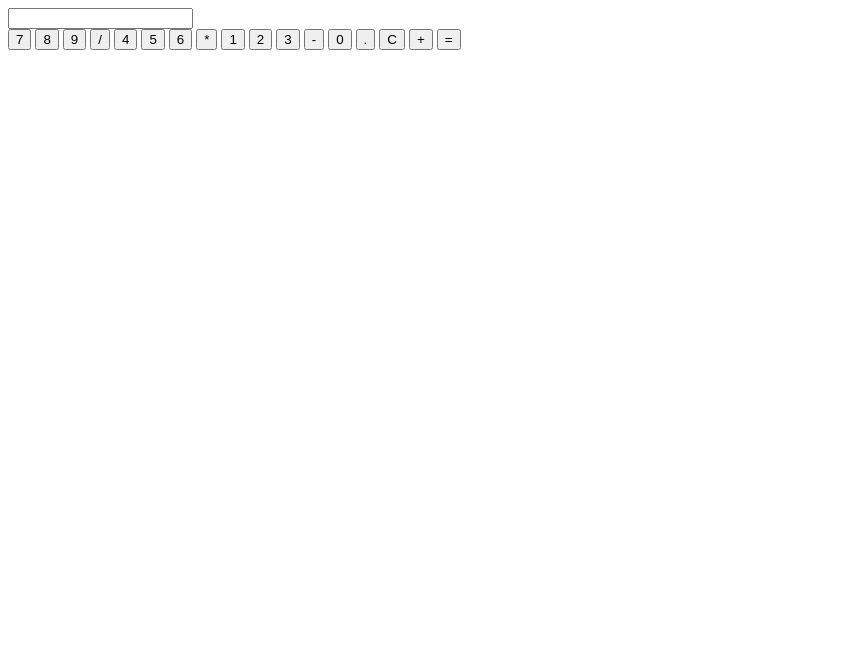
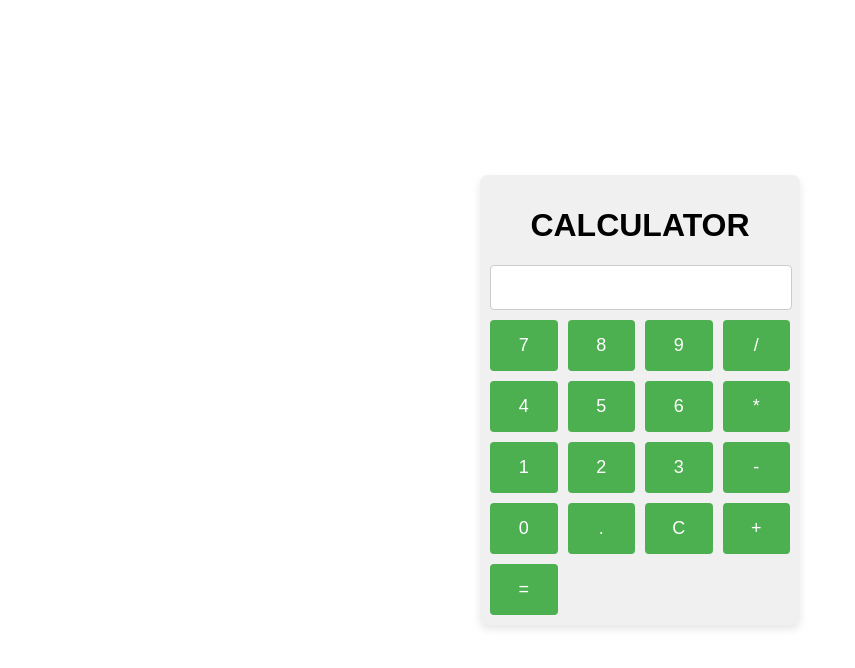
Before and after one commit to sneha-1019/codeSoft_task1, a plain HTML site: page index.html in a window 1280 px wide. Shown: the whole page, without its empty margins (0-855 px from the left). Drawn offline with Linux system fonts and the light colour scheme.

Commit message:
adding CSS

```diff
--- a/index.html
+++ b/index.html
@@ -8,6 +8,9 @@
 </head>
 <body>
   <div class="calculator">
+    <div class="heading">
+        <h1 id="heading1">CALCULATOR</h1>
+    </div>
     <input type="text" id="display" readonly>
     <div class="buttons">
       <button onclick="appendToDisplay('7')">7</button>
--- a/styles.css
+++ b/styles.css
@@ -0,0 +1,52 @@
+body {
+    font-family: Arial, sans-serif;
+    display: flex;
+    justify-content: center;
+    align-items: center;
+    height: 100vh;
+    margin: 0;
+  }
+  #heading1{
+    text-align: center;
+  }
+  .calculator {
+    width: 300px;
+    background-color: #f0f0f0;
+    border-radius: 8px;
+    padding: 10px;
+    box-shadow: 0 4px 8px rgba(0, 0, 0, 0.1);
+  }
+
+  #display {
+    width: calc(100% - 20px);
+    margin-bottom: 10px;
+    padding: 10px;
+    font-size: 20px;
+    text-align: right;
+    border: 1px solid #ccc;
+    border-radius: 4px;
+  }
+
+  .buttons {
+    display: grid;
+    grid-template-columns: repeat(4, 1fr);
+    gap: 10px;
+  }
+
+  button {
+    padding: 15px;
+    font-size: 18px;
+    border: none;
+    background-color: #4CAF50;
+    color: white;
+    border-radius: 4px;
+    cursor: pointer;
+  }
+
+  button:hover {
+    background-color: #45a049;
+  }
+
+  button:active {
+    background-color: #3e8e41;
+  }
```
